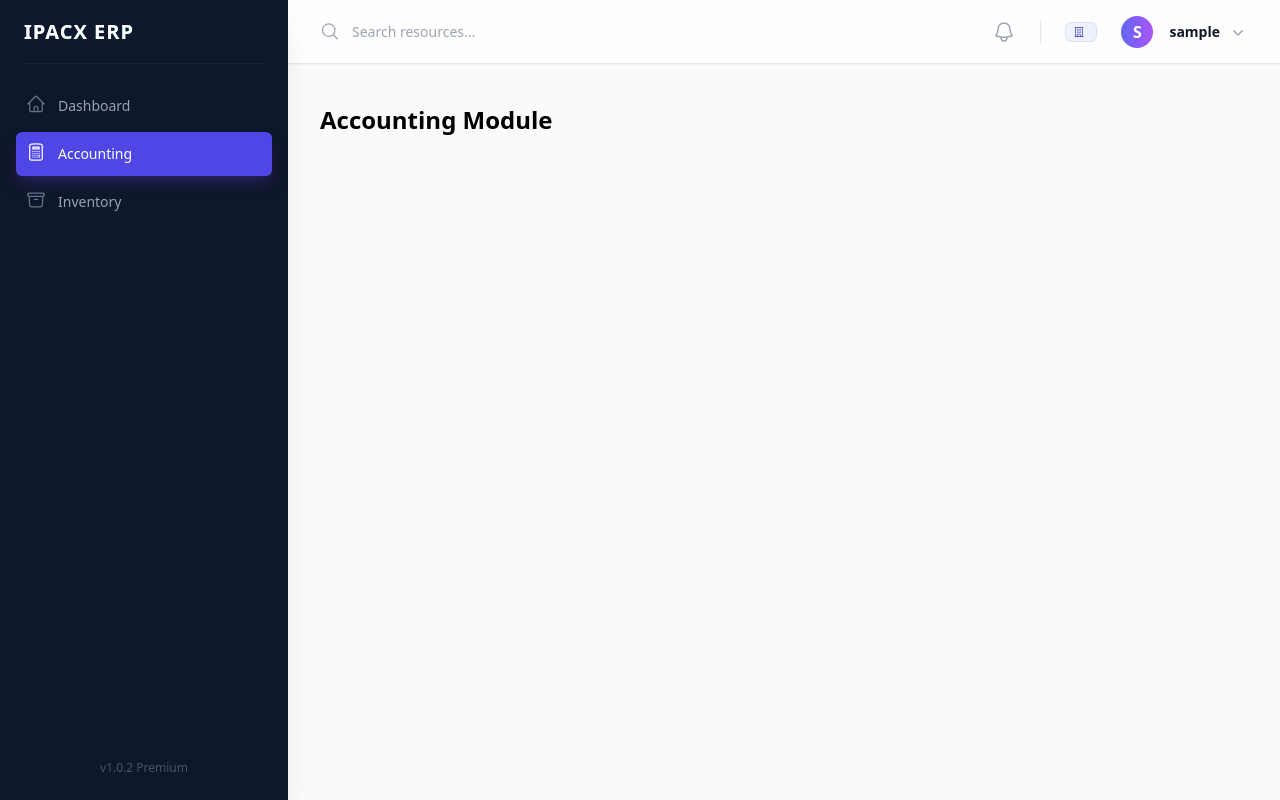
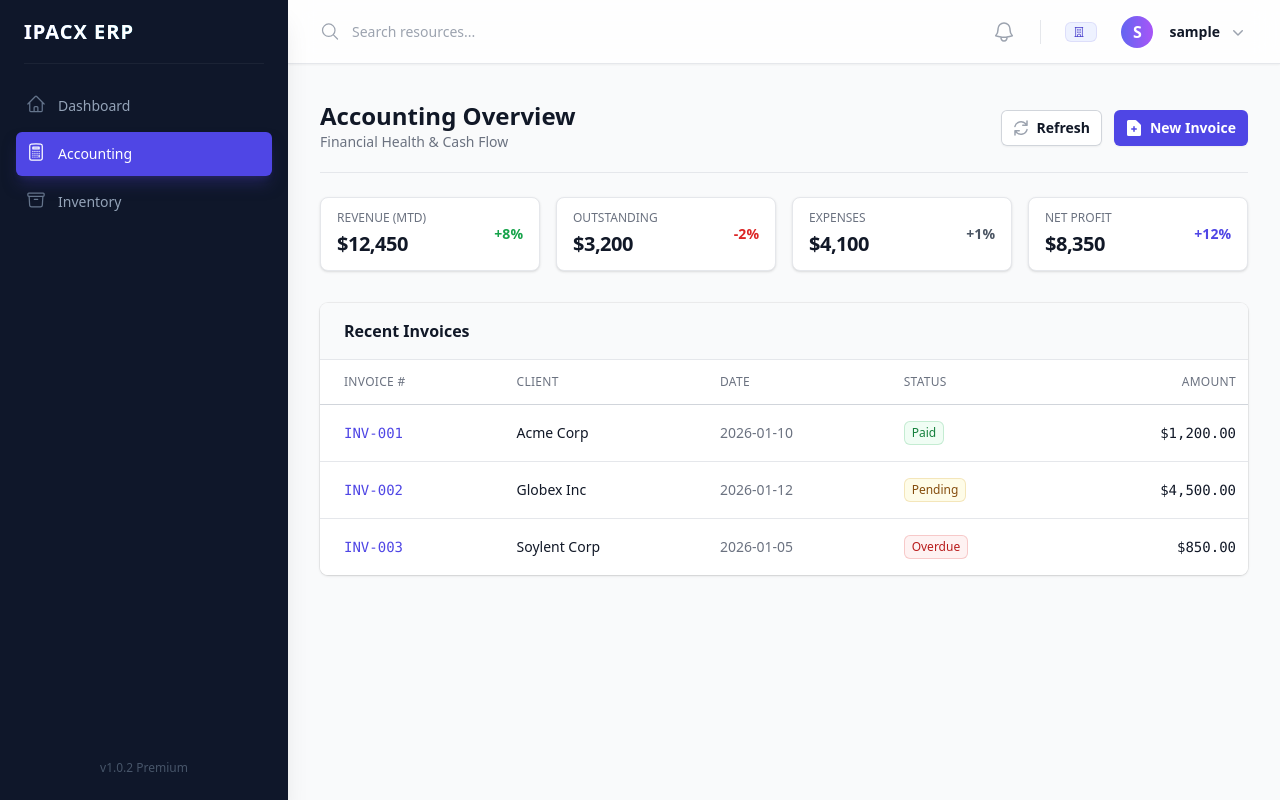
Before and after one commit to techiemen1/ipacx-erp, a React (Vite) app in the folder frontend/: page /accounting in a window 1280 px wide. Built offline with nearby package versions, Linux system fonts and the light colour scheme; sample sign-in values are in the browser's storage.

Commit message:
Workflow Repair: Fixed Navigation, Populated Accounting Module, Compact Dashboard

```diff
--- a/frontend/src/App.tsx
+++ b/frontend/src/App.tsx
@@ -1,25 +1,13 @@
 import { BrowserRouter as Router, Routes, Route, Navigate } from 'react-router-dom';
 import Layout from './components/Layout';
 import InventoryDashboard from './pages/Inventory/Dashboard';
+import AccountingDashboard from './pages/Accounting/Dashboard';
 import Login from './pages/Login';
 import { AuthProvider, useAuth } from './context/AuthContext';
 
-function Dashboard() {
-    return (
-        <div>
-            <h1 className="text-2xl font-bold mb-4">Dashboard</h1>
-            <div className="grid grid-cols-1 gap-4 sm:grid-cols-2 lg:grid-cols-3">
-                <div className="bg-white overflow-hidden shadow rounded-lg px-4 py-5 sm:p-6">
-                    <dt className="text-sm font-medium text-gray-500 truncate">Total Revenue</dt>
-                    <dd className="mt-1 text-3xl font-semibold text-gray-900">$0.00</dd>
-                </div>
-            </div>
-        </div>
-    )
-}
-
-function Accounting() {
-    return <h1 className="text-2xl font-bold">Accounting Module</h1>
+// Default Dashboard can just redirect to Inventory or be a Summary
+function MainDashboard() {
+    return <Navigate to="/inventory" replace />;
 }
 
 function ProtectedRoute({ children }: { children: JSX.Element }) {
@@ -51,8 +39,9 @@ function App() {
                             <Layout />
                         </ProtectedRoute>
                     }>
-                        <Route index element={<Dashboard />} />
-                        <Route path="accounting" element={<Accounting />} />
+                        {/* Default to Inventory or Summary */}
+                        <Route index element={<MainDashboard />} />
+                        <Route path="accounting" element={<AccountingDashboard />} />
                         <Route path="inventory" element={<InventoryDashboard />} />
                     </Route>
                 </Routes>
--- /dev/null
+++ b/frontend/src/pages/Accounting/Dashboard.tsx
@@ -0,0 +1,91 @@
+import { useState } from 'react'
+import { ArrowPathIcon, DocumentPlusIcon } from '@heroicons/react/20/solid'
+
+export default function AccountingDashboard() {
+    const [invoices] = useState([
+        { id: 'INV-001', client: 'Acme Corp', amount: '$1,200.00', status: 'Paid', date: '2026-01-10' },
+        { id: 'INV-002', client: 'Globex Inc', amount: '$4,500.00', status: 'Pending', date: '2026-01-12' },
+        { id: 'INV-003', client: 'Soylent Corp', amount: '$850.00', status: 'Overdue', date: '2026-01-05' },
+    ])
+
+    return (
+        <div>
+            <div className="border-b border-gray-200 pb-5 sm:flex sm:items-center sm:justify-between">
+                <div>
+                    <h3 className="text-2xl font-bold leading-6 text-gray-900">Accounting Overview</h3>
+                    <p className="mt-1 text-sm text-gray-500">Financial Health & Cash Flow</p>
+                </div>
+                <div className="mt-3 flex sm:ml-4 sm:mt-0">
+                    <button
+                        type="button"
+                        className="inline-flex items-center rounded-md bg-white px-3 py-2 text-sm font-semibold text-gray-900 shadow-sm ring-1 ring-inset ring-gray-300 hover:bg-gray-50 mr-3"
+                    >
+                        <ArrowPathIcon className="-ml-0.5 mr-1.5 h-5 w-5 text-gray-400" aria-hidden="true" />
+                        Refresh
+                    </button>
+                    <button
+                        type="button"
+                        className="inline-flex items-center rounded-md bg-indigo-600 px-3 py-2 text-sm font-semibold text-white shadow-sm hover:bg-indigo-500 focus-visible:outline focus-visible:outline-2 focus-visible:outline-offset-2 focus-visible:outline-indigo-600"
+                    >
+                        <DocumentPlusIcon className="-ml-0.5 mr-1.5 h-5 w-5" aria-hidden="true" />
+                        New Invoice
+                    </button>
+                </div>
+            </div>
+
+            {/* Compact Stat Row */}
+            <div className="mt-6 grid grid-cols-1 gap-4 sm:grid-cols-4">
+                {[
+                    { name: 'Revenue (MTD)', value: '$12,450', change: '+8%', color: 'text-green-600' },
+                    { name: 'Outstanding', value: '$3,200', change: '-2%', color: 'text-red-600' },
+                    { name: 'Expenses', value: '$4,100', change: '+1%', color: 'text-gray-600' },
+                    { name: 'Net Profit', value: '$8,350', change: '+12%', color: 'text-indigo-600' },
+                ].map((stat) => (
+                    <div key={stat.name} className="overflow-hidden rounded-lg bg-white px-4 py-3 shadow border border-gray-200 flex items-center justify-between">
+                        <div>
+                            <p className="truncate text-xs font-medium text-gray-500 uppercase">{stat.name}</p>
+                            <p className="mt-1 text-xl font-bold tracking-tight text-gray-900">{stat.value}</p>
+                        </div>
+                        <span className={`text-sm font-semibold ${stat.color}`}>{stat.change}</span>
+                    </div>
+                ))}
+            </div>
+
+            {/* Invoices Table */}
+            <div className="mt-8 bg-white shadow ring-1 ring-black ring-opacity-5 sm:rounded-lg overflow-hidden">
+                <div className="border-b border-gray-200 px-4 py-4 sm:px-6 bg-gray-50">
+                    <h3 className="text-base font-semibold leading-6 text-gray-900">Recent Invoices</h3>
+                </div>
+                <table className="min-w-full divide-y divide-gray-300">
+                    <thead className="bg-white">
+                        <tr>
+                            <th scope="col" className="py-3.5 pl-4 pr-3 text-left text-xs font-medium uppercase tracking-wide text-gray-500 sm:pl-6">Invoice #</th>
+                            <th scope="col" className="px-3 py-3.5 text-left text-xs font-medium uppercase tracking-wide text-gray-500">Client</th>
+                            <th scope="col" className="px-3 py-3.5 text-left text-xs font-medium uppercase tracking-wide text-gray-500">Date</th>
+                            <th scope="col" className="px-3 py-3.5 text-left text-xs font-medium uppercase tracking-wide text-gray-500">Status</th>
+                            <th scope="col" className="px-3 py-3.5 text-right text-xs font-medium uppercase tracking-wide text-gray-500">Amount</th>
+                        </tr>
+                    </thead>
+                    <tbody className="divide-y divide-gray-200 bg-white">
+                        {invoices.map((invoice) => (
+                            <tr key={invoice.id} className="hover:bg-gray-50">
+                                <td className="whitespace-nowrap py-4 pl-4 pr-3 text-sm font-medium text-indigo-600 sm:pl-6 font-mono">{invoice.id}</td>
+                                <td className="whitespace-nowrap px-3 py-4 text-sm text-gray-900 font-medium">{invoice.client}</td>
+                                <td className="whitespace-nowrap px-3 py-4 text-sm text-gray-500">{invoice.date}</td>
+                                <td className="whitespace-nowrap px-3 py-4 text-sm text-gray-500">
+                                    <span className={`inline-flex items-center rounded-md px-2 py-1 text-xs font-medium ring-1 ring-inset ${invoice.status === 'Paid' ? 'bg-green-50 text-green-700 ring-green-600/20' :
+                                            invoice.status === 'Pending' ? 'bg-yellow-50 text-yellow-800 ring-yellow-600/20' :
+                                                'bg-red-50 text-red-700 ring-red-600/20'
+                                        }`}>
+                                        {invoice.status}
+                                    </span>
+                                </td>
+                                <td className="whitespace-nowrap px-3 py-4 text-sm text-right text-gray-900 font-mono">{invoice.amount}</td>
+                            </tr>
+                        ))}
+                    </tbody>
+                </table>
+            </div>
+        </div>
+    )
+}
--- a/frontend/src/pages/Inventory/Dashboard.tsx
+++ b/frontend/src/pages/Inventory/Dashboard.tsx
@@ -45,19 +45,22 @@ export default function InventoryDashboard() {
             </div>
 
             {/* Corporate Stat Cards */}
-            <div className="mt-8 grid grid-cols-1 gap-5 sm:grid-cols-2 lg:grid-cols-4 mb-8">
+            {/* Corporate Stat Cards - Compact */}
+            <div className="mt-6 grid grid-cols-1 gap-4 sm:grid-cols-4 mb-8">
                 {[
-                    { name: 'Total Stock Valuation', stat: '$124,592', change: '+12%', changeType: 'increase' },
-                    { name: 'Critical Stock Items', stat: '8', change: '-2', changeType: 'decrease' },
-                    { name: 'Pending Transfers', stat: '3', change: '0', changeType: 'neutral' },
-                    { name: 'Active Warehouses', stat: '4', change: '+1', changeType: 'increase' },
+                    { name: 'Stock Value', stat: '$124,592', change: '+12%', changeType: 'increase' },
+                    { name: 'Critical Items', stat: '8', change: '-2', changeType: 'decrease' },
+                    { name: 'Pending', stat: '3', change: '0', changeType: 'neutral' },
+                    { name: 'Warehouses', stat: '4', change: '+1', changeType: 'increase' },
                 ].map((item) => (
-                    <div key={item.name} className="overflow-hidden rounded-lg bg-white px-4 py-5 shadow sm:p-6 border border-gray-200">
-                        <dt className="truncate text-sm font-medium text-gray-500">{item.name}</dt>
-                        <dd className="mt-1 text-3xl font-semibold tracking-tight text-gray-900">{item.stat}</dd>
-                        <dd className={`mt-2 text-sm font-medium ${item.changeType === 'increase' ? 'text-green-600' : item.changeType === 'decrease' ? 'text-red-600' : 'text-gray-500'}`}>
-                            {item.change} since last month
-                        </dd>
+                    <div key={item.name} className="overflow-hidden rounded-lg bg-white px-4 py-3 shadow border border-gray-200 flex items-center justify-between">
+                        <div>
+                            <dt className="truncate text-xs font-medium text-gray-500 uppercase tracking-wide">{item.name}</dt>
+                            <dd className="mt-1 text-xl font-bold tracking-tight text-gray-900">{item.stat}</dd>
+                        </div>
+                        <span className={`text-sm font-semibold ${item.changeType === 'increase' ? 'text-green-600' : item.changeType === 'decrease' ? 'text-red-600' : 'text-gray-500'}`}>
+                            {item.change}
+                        </span>
                     </div>
                 ))}
             </div>
```
